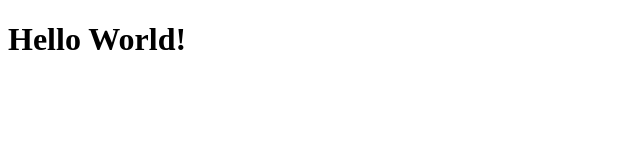
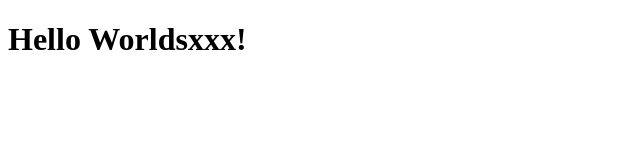
Before and after one commit to fita1960/samps, a plain HTML site: page index.html in a window 1280 px wide. Shown: the whole page, without its empty margins (0-640 px from the left). Drawn offline with Linux system fonts and the light colour scheme.

Commit message:
modified:   index.html

```diff
--- a/index.html
+++ b/index.html
@@ -6,6 +6,6 @@
     <title>Document</title>
 </head>
 <body>
-    <h1>Hello World!</h1>
+    <h1>Hello Worldsxxx!</h1>
 </body>
 </html>
```
